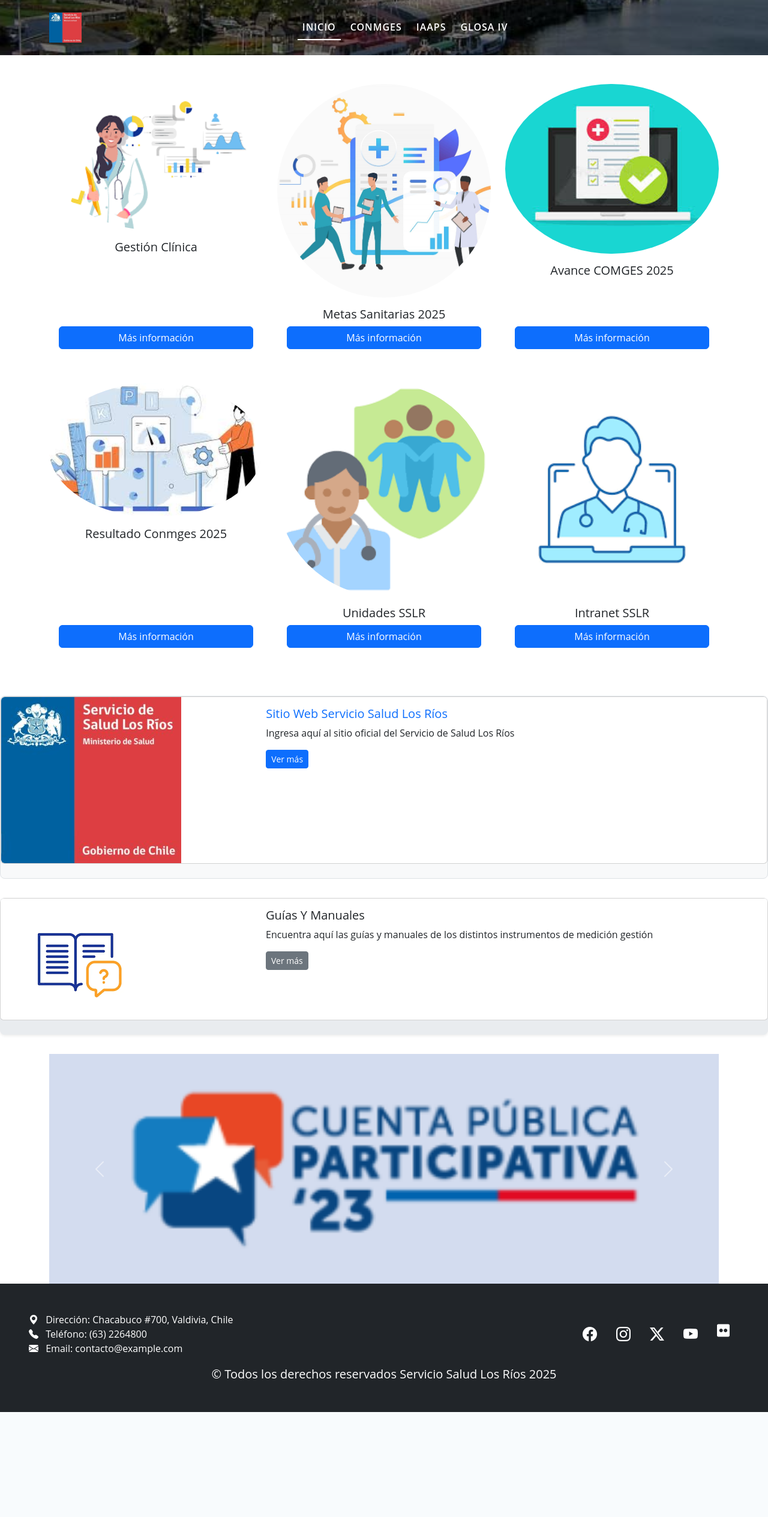
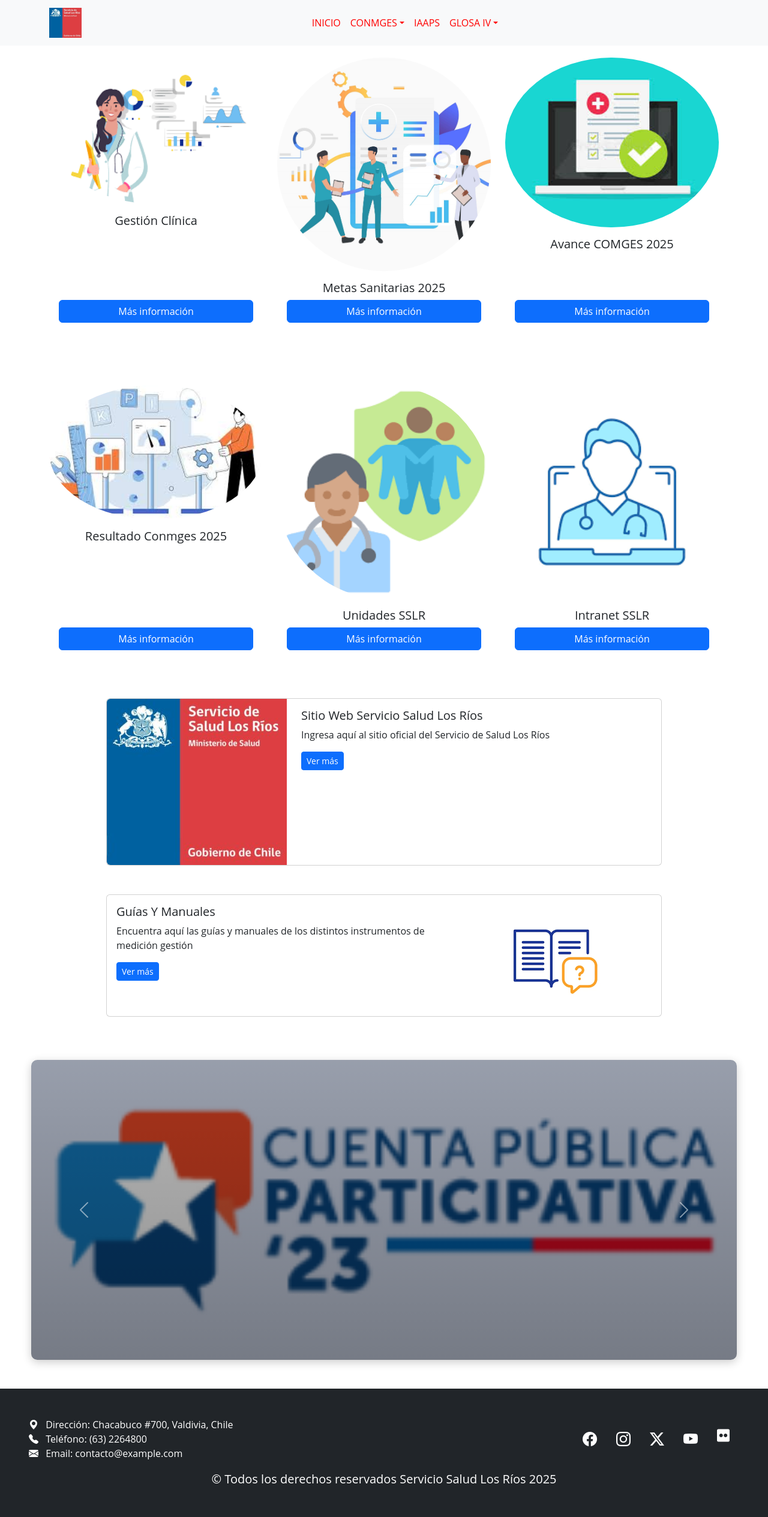
Before and after one commit to MauricioSierpe87/SSLR, a Django app: page / in a window 1280 px wide. Shown: the whole page at 60% size. Before the commit the page ends 2354 px from the top, so only its background shows below. Run offline with Django 5.2, Linux system fonts and the light colour scheme; some libraries are stand-ins or nearby versions.

Commit message:
subida del dia 25

```diff
--- a/appgestion/static/css/style.css
+++ b/appgestion/static/css/style.css
@@ -8,7 +8,7 @@
 body
 {
     font-family: 'Open Sans', sans-serif;
-    background-image: #f4f4f4;
+    background-image: ('/static/img/fondo1.jpg');
     color: #333;
 }
 
@@ -77,14 +77,51 @@
 }
 
 /* Navbar con imagen de fondo */
+/* Estilos para el navbar transparente */
+  .navbar-transparent {
+    background-color: red ;
+    transition: background-color 0.3s ease;
+  }
+
+  /* Navbar con color al hacer scroll */
+  .navbar-scrolled {
+    background-color: rgba(0, 0, 0, 0.7) !important;
+    backdrop-filter: blur(5px);
+    box-shadow: 0 2px 10px rgba(0, 0, 0, 0.1);
+  }
+
+  /* Ajuste de padding para el navbar fijo */
+
+
+  /* Estilos para los enlaces del navbar */
+  .navbar-nav .nav-link {
+    color: red ;
+    font-weight: 500;
+    padding: 0.5rem 1rem;
+    transition: color 0.3s ease;
+  }
+
+  .navbar-nav .nav-link:hover {
+    color: #0d6efd(255, 255, 255, 0.8) !important;
+  }
+
+  /* Logo del navbar */
+  .navbar-logo {
+    height: 40px;
+    transition: height 0.3s ease;
+  }
+
+  .navbar-scrolled .navbar-logo {
+    height: 30px;
+  }
 .custom-navbar-with-bg {
-  background-image: url("img/valdivia-city01.jpg");
+  background-image: ('/static/img/fondo1.jpg'); /* Cambia la URL por la de tu imagen */
   background-size: cover;
   background-position: center;
   background-repeat: no-repeat;
   padding: 1rem 0;
   position: relative;
-  z-index: 1;
+  z-index: 1000;
 }
 
 /* Efecto overlay para mejorar legibilidad */
@@ -97,6 +134,7 @@
   bottom: 0;
   background-color: rgba(0, 0, 0, 0.5); /* Ajusta la opacidad según necesidad */
   z-index: -1;
+
 }
 
 /* Estilos para el logo */
@@ -108,7 +146,7 @@
 
 /* Estilos para los items del menú */
 .custom-navbar-with-bg .nav-link {
-  color: white !important;
+  color: red !important;
   font-weight: 600;
   padding: 0.5rem 1.5rem;
   margin: 0 0.25rem;
@@ -118,13 +156,13 @@
 }
 
 .custom-navbar-with-bg .nav-link:hover {
-  color: #f8f9fa !important;
+  color: red !important;
   transform: translateY(-2px);
 }
 
 .custom-navbar-with-bg .nav-link.active {
-  color: #ffffff !important;
-  border-bottom: 2px solid #ffffff;
+  color: red !important;
+  border-bottom: 2px solid red;
 }
 
 /* Estilos para el botón toggler en móviles */
@@ -195,3 +233,44 @@
         height: 12rem !important;
     }
 }
+
+/* Estilos para el carrusel */
+    .my-custom-carousel {
+        max-width: 1200px; /* Ajusta según necesites */
+        margin: 0 auto;
+    }
+
+    .carousel-inner {
+        border-radius: 10px; /* Bordes redondeados */
+        overflow: hidden; /* Para que los bordes redondeados se apliquen */
+        box-shadow: 0 4px 15px rgba(0,0,0,0.2); /* Sombra suave */
+    }
+
+    .carousel-img {
+        height: 500px; /* Altura fija para todas las imágenes */
+        object-fit: cover; /* Asegura que la imagen cubra el espacio manteniendo proporciones */
+        object-position: center; /* Centra la imagen */
+        filter: brightness(0.8); /* Oscurece ligeramente la imagen para mejor contraste */
+        transition: filter 0.5s ease; /* Transición suave para el efecto hover */
+    }
+
+    .carousel-link:hover .carousel-img {
+        filter: brightness(1); /* Aclara la imagen al pasar el mouse */
+    }
+
+    .carousel-overlay {
+        position: absolute;
+        top: 0;
+        left: 0;
+        right: 0;
+        bottom: 0;
+        background: linear-gradient(to bottom, rgba(0,0,0,0.1), rgba(0,0,0,0.3)); /* Degradado suave */
+        pointer-events: none; /* Permite hacer clic en el enlace */
+    }
+
+    /* Ajustes para dispositivos móviles */
+    @media (max-width: 768px) {
+        .carousel-img {
+            height: 300px;
+        }
+    }
--- a/appgestion/templates/index.html
+++ b/appgestion/templates/index.html
@@ -14,7 +14,7 @@
 </head>
 <body>
     <!-- Menú Navbar-->
-<nav class="navbar navbar-expand-lg custom-navbar-with-bg">
+<nav class="navbar navbar-expand-lg  fixed-top navbar-light bg-light">
   <div class="container">
     <!-- Logo y Botón Toggler -->
     <a class="navbar-brand" href="#">
@@ -28,16 +28,22 @@
     <div class="collapse navbar-collapse" id="navbarNav">
       <ul class="navbar-nav justify-content-center mx-auto">
         <li class="nav-item">
-          <a class="nav-link active" aria-current="page" href="#">INICIO</a>
+          <a class="nav-link" aria-current="page" href="#">INICIO</a>
         </li>
-        <li class="nav-item">
-          <a class="nav-link" href="#">CONMGES</a>
+        <li class="nav-item dropdown">
+          <a class="nav-link dropdown-toggle" data-bs-toggle="dropdown" href="#" role="button" aria-expanded="false">CONMGES</a>
+          <ul class="dropdown-menu">
+            <li><a class="dropdown-item" href="#">CONMGES 2025</a></li>
+          </ul>
         </li>
         <li class="nav-item">
           <a class="nav-link" href="#">IAAPS</a>
         </li>
-        <li class="nav-item">
-          <a class="nav-link" href="#">GLOSA IV</a>
+        <li class="nav-item dropdown">
+          <a class="nav-link dropdown-toggle" data-bs-toggle="dropdown" href="#" role="button" aria-expanded="false">GLOSA IV</a>
+          <ul class="dropdown-menu">
+            <li><a class="dropdown-item" href="#">GLOSA IV 2025</a></li>
+          </ul>
         </li>
       </ul>
     </div>
@@ -46,13 +52,14 @@
 
 
 
+
 <!-- cuadricula de contenido -->
 
-<div class="container my-5">
+<div class="container my-5 mt-5">
         <!-- Fila 1: 3 columnas superiores -->
         <div class="row mb-4">
             <!-- Tarjeta 1 -->
-            <div class="col-md-4 mb-3">
+            <div class="col-md-4 mb-3 mt-5">
                 <div class="card h-100 border-0">
                     <img src="{% static 'img/gestiionclinica.jpg'%}" class="card-img-top rounded-circle" alt="Imagen 1">
                     <div class="card-body">
@@ -63,7 +70,7 @@
             </div>
 
             <!-- Tarjeta 2 -->
-            <div class="col-md-4 mb-3">
+            <div class="col-md-4 mb-3 mt-5">
                 <div class="card h-100 border-0">
                     <img src="{% static 'img/metassanitarias.jpg'%}" class="card-img-top rounded-circle" alt="Imagen 2">
                     <div class="card-body">
@@ -74,7 +81,7 @@
             </div>
 
             <!-- Tarjeta 3 -->
-            <div class="col-md-4 mb-3">
+            <div class="col-md-4 mb-3 mt-5">
                 <div class="card h-100 border-0">
                     <img src="{% static 'img/CONMGES2025.JPG'%}" class="card-img-top rounded-circle" alt="Imagen 3">
                     <div class="card-body">
@@ -88,7 +95,7 @@
         <!-- Fila 2: 3 columnas inferiores -->
         <div class="row">
             <!-- Tarjeta 4 -->
-            <div class="col-md-4 mb-3">
+            <div class="col-md-4 mb-3 mt-5">
                 <div class="card h-100 border-0">
                     <img src="{% static 'img/conmgess.jpg'%}" class="card-img-top rounded-circle" alt="Imagen 4">
                     <div class="card-body">
@@ -99,23 +106,23 @@
             </div>
 
             <!-- Tarjeta 5 -->
-            <div class="col-md-4 mb-3">
+            <div class="col-md-4 mb-3 mt-5">
                 <div class="card h-100 border-0">
                     <img src="{% static 'img/unidadsslr.jpg'%}" class="card-img-top rounded-circle" alt="Imagen 5">
                     <div class="card-body">
                         <h5 class="card-title text-center">Unidades SSLR</h5>
-                        <a href="#" class="btn btn-primary">Más información</a>
+                        <a href="https://sslosrios.redsalud.gob.cl/equipo-directivo/" class="btn btn-primary">Más información</a>
                     </div>
                 </div>
             </div>
 
             <!-- Tarjeta 6 -->
-            <div class="col-md-4 mb-3">
+            <div class="col-md-4 mb-3 mt-5">
                 <div class="card h-100 border-0">
                     <img src="{% static 'img/intranet.jpg'%}" class="card-img-top rounded-circle" alt="Imagen 6">
                     <div class="card-body">
                         <h5 class="card-title text-center">Intranet SSLR</h5>
-                        <a href="#" class="btn btn-primary">Más información</a>
+                        <a href="https://sslosrios.redsalud.gob.cl/inicio/" class="btn btn-primary">Más información</a>
                     </div>
                 </div>
             </div>
@@ -123,9 +130,11 @@
     </div>
 
 <!-- Cartas Horizontales -->
-
-<!-- Primera Carta Horizontal -->
-<div class="custom-card-container card-ssalr">
+<!-- Contenedor principal centrado -->
+<div class="container my-5">
+  <!-- Primera Carta Horizontal (imagen a la izquierda) -->
+  <div class="row justify-content-center mb-4">
+    <div class="col-lg-10">
       <div class="card mb-4">
         <div class="row g-0">
           <div class="col-md-4">
@@ -136,7 +145,8 @@
               <h5 class="card-title">Sitio Web Servicio Salud Los Ríos</h5>
               <p class="card-text">Ingresa aquí al sitio oficial del Servicio de Salud Los Ríos</p>
               <div class="d-flex justify-content-between align-items-center">
-            <a href="#" class="btn btn-primary btn-sm">Ver más</a>
+                <a href="https://sslosrios.redsalud.gob.cl/" class="btn btn-primary btn-sm">Ver más</a>
+              </div>
             </div>
           </div>
         </div>
@@ -144,10 +154,11 @@
     </div>
   </div>
 
-<!-- Segunda Carta Horizontal -->
-<div class="custom-card-container card-guias">
+  <!-- Segunda Carta Horizontal (imagen a la derecha) -->
+  <div class="row justify-content-center mb-4">
+    <div class="col-lg-10">
       <div class="card mb-4">
-    <div class="row g-0">
+        <div class="row g-0 flex-row-reverse"> <!-- flex-row-reverse para invertir el orden -->
           <div class="col-md-4">
             <img src="{% static 'img/guiaymanuales.jpg' %}" class="img-fluid rounded-start h-100" alt="Guías y Manuales" style="object-fit: cover;">
           </div>
@@ -163,30 +174,37 @@
         </div>
       </div>
     </div>
+  </div>
+</div>
+<!-- Primera Carta Horizontal -->
+
 
 <!-- Carrusel -->
 <section id="carrusel">
-    <div class="container my-custom-carousel">  <!-- Contenedor con clase personalizada -->
-        <div id="carouselExampleAutoplaying" class="carousel slide" data-bs-ride="carousel" data-bs-interval="3000">  <!-- Intervalo de 3 segundos -->
+    <div class="container my-custom-carousel">
+        <div id="carouselExampleAutoplaying" class="carousel slide" data-bs-ride="carousel" data-bs-interval="3000">
             <div class="carousel-inner">
-                <!-- Primer slide con enlace -->
+                <!-- Primer slide -->
                 <a href="tu_pagina_destino_1.html" class="carousel-link">
-                    <div class="carousel-item active" style="max-height: 700px;">
-                        <img src="{% static 'img/cuentapublica.png'%}" class="d-block w-100" alt="Campaña de invierno">
+                    <div class="carousel-item active">
+                        <img src="{% static 'img/cuentapublica.png'%}" class="d-block w-100 carousel-img" alt="Campaña de invierno">
+                        <div class="carousel-overlay"></div>
                     </div>
                 </a>
 
-                <!-- Segundo slide con enlace -->
+                <!-- Segundo slide -->
                 <a href="tu_pagina_destino_2.html" class="carousel-link">
-                    <div class="carousel-item" style="max-height: 700px;">
-                        <img src="{% static 'img/donemossangre.jpg'%}" class="d-block w-100" alt="Gestión">
+                    <div class="carousel-item">
+                        <img src="{% static 'img/donemossangre.jpg'%}" class="d-block w-100 carousel-img" alt="Gestión">
+                        <div class="carousel-overlay"></div>
                     </div>
                 </a>
 
-                <!-- Tercer slide con enlace -->
+                <!-- Tercer slide -->
                 <a href="tu_pagina_destino_3.html" class="carousel-link">
-                    <div class="carousel-item" style="max-height: 700px;">
-                        <img src="{% static 'img/yomevacuno.png'%}" class="d-block w-100" alt="Metas sanitarias">
+                    <div class="carousel-item">
+                        <img src="{% static 'img/yomevacuno.png'%}" class="d-block w-100 carousel-img" alt="Metas sanitarias">
+                        <div class="carousel-overlay"></div>
                     </div>
                 </a>
             </div>
@@ -207,7 +225,7 @@
 <!-- Footer -->
 
 <div class="footer">
-  <div class="container-fluid bg-dark p-5">
+  <div class="container-fluid bg-dark p-5 mt-5">
     <div class="row align-items-center">
       <!-- Columna izquierda - Información de contacto -->
       <div class="col-md-6 contact-info">
@@ -221,11 +239,11 @@
       <!-- Columna derecha - Redes sociales -->
       <div class="col-md-6 social-icons">
         <div class="d-flex justify-content-end">
-          <a href="#" class="text-decoration-none text-white mx-3"><i class="bi bi-facebook fs-4"></i></a>
-          <a href="#" class="text-decoration-none text-white mx-3"><i class="bi bi-instagram fs-4"></i></a>
-          <a href="#" class="text-decoration-none text-white mx-3"><i class="bi bi-twitter-x fs-4"></i></a>
-          <a href="#" class="text-decoration-none text-white mx-3"><i class="bi bi-youtube fs-4"></i></a>
-          <a href="#" class="text-decoration-none text-white mx-3"><i class="fa-brands fa-flickr fs-4"></i></a>
+          <a href="https://www.facebook.com/saludlosrios" class="text-decoration-none text-white mx-3"><i class="bi bi-facebook fs-4"></i></a>
+          <a href="https://www.instagram.com/ssaludlosrios/" class="text-decoration-none text-white mx-3"><i class="bi bi-instagram fs-4"></i></a>
+          <a href="https://x.com/ssaludlosrios" class="text-decoration-none text-white mx-3"><i class="bi bi-twitter-x fs-4"></i></a>
+          <a href="https://www.youtube.com/@serviciosaludlosrios1400" class="text-decoration-none text-white mx-3"><i class="bi bi-youtube fs-4"></i></a>
+          <a href="https://www.flickr.com/photos/serviciosaludlosrios/albums" class="text-decoration-none text-white mx-3"><i class="fa-brands fa-flickr fs-4"></i></a>
         </div>
       </div>
     </div>
```
Also changed, not shown: appgestion/static/js/script.js (added, +9 -0 lines), appgestion/urls.py (+7 -1 lines), gestionvaldivia/settings.py (+8 -3 lines), appgestion/static/img/fondo1.jpg (added), appgestion/static/img/valdivia-city01.jpg (deleted). Lines whose indentation alone changed are shown as unchanged.
